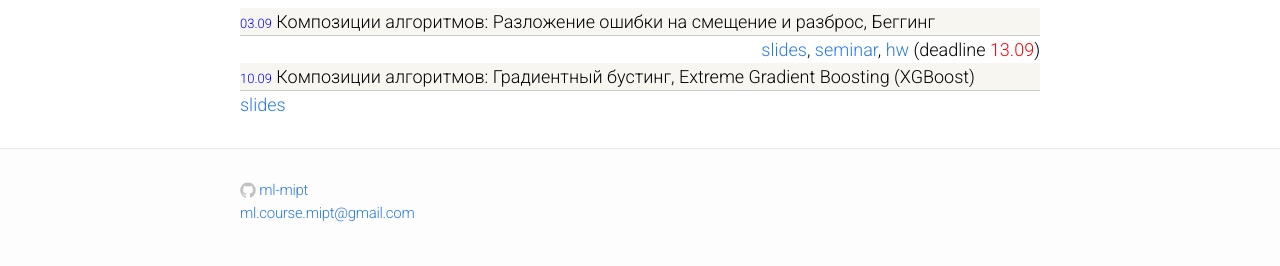
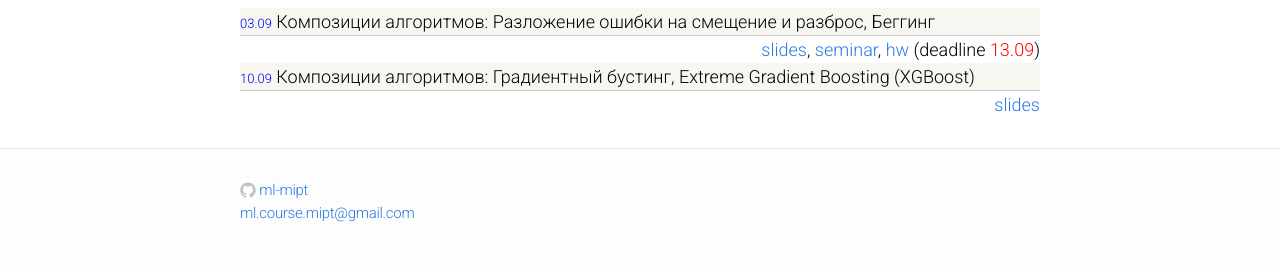
Before and after one commit to ml-mipt/old-ml-mipt.github.io, a Jekyll site: the page built from index.html, in a window 1280 px wide. Shown: the part 738-1004 px from the top of the page. Built offline with Jekyll 4.4.1, drawn with Linux system fonts in a browser that asks for light colours.

Commit message:
seminar 1: camera ready version

```diff
--- a/index.html
+++ b/index.html
@@ -29,7 +29,7 @@ layout: default
     <div class="materials-item">
       <font size="2" color="blue">03.09</font> Композиции алгоритмов: Разложение ошибки на смещение и разброс, Беггинг
     </div>
-    <div  style="text-align: right">
+    <div style="text-align: right">
         <a href="https://github.com/ml-mipt/ml-mipt-part2/blob/master/lectures/lec1-Composition.pdf">slides</a>, <link href="">
         <a href="https://github.com/ml-mipt/ml-mipt-part2/blob/master/seminars/sem01_bvt_bagging/seminar1.ipynb">seminar</a>,
         <a href="https://github.com/ml-mipt/ml-mipt-part2/blob/master/home_works/hw01_bvt_bagging/task1.ipynb">hw</a>
@@ -39,7 +39,7 @@ layout: default
     <div class="materials-item">
       <font size="2" color="blue">10.09</font> Композиции алгоритмов: Градиентный бустинг, Extreme Gradient Boosting (XGBoost)
     </div>
-    <div>
+    <div style="text-align: right">
         <font color="red"><a href="https://github.com/ml-mipt/ml-mipt-part2/blob/master/lectures/lec2-Composition.pdf">slides</a></font>
     </div>
 
```
